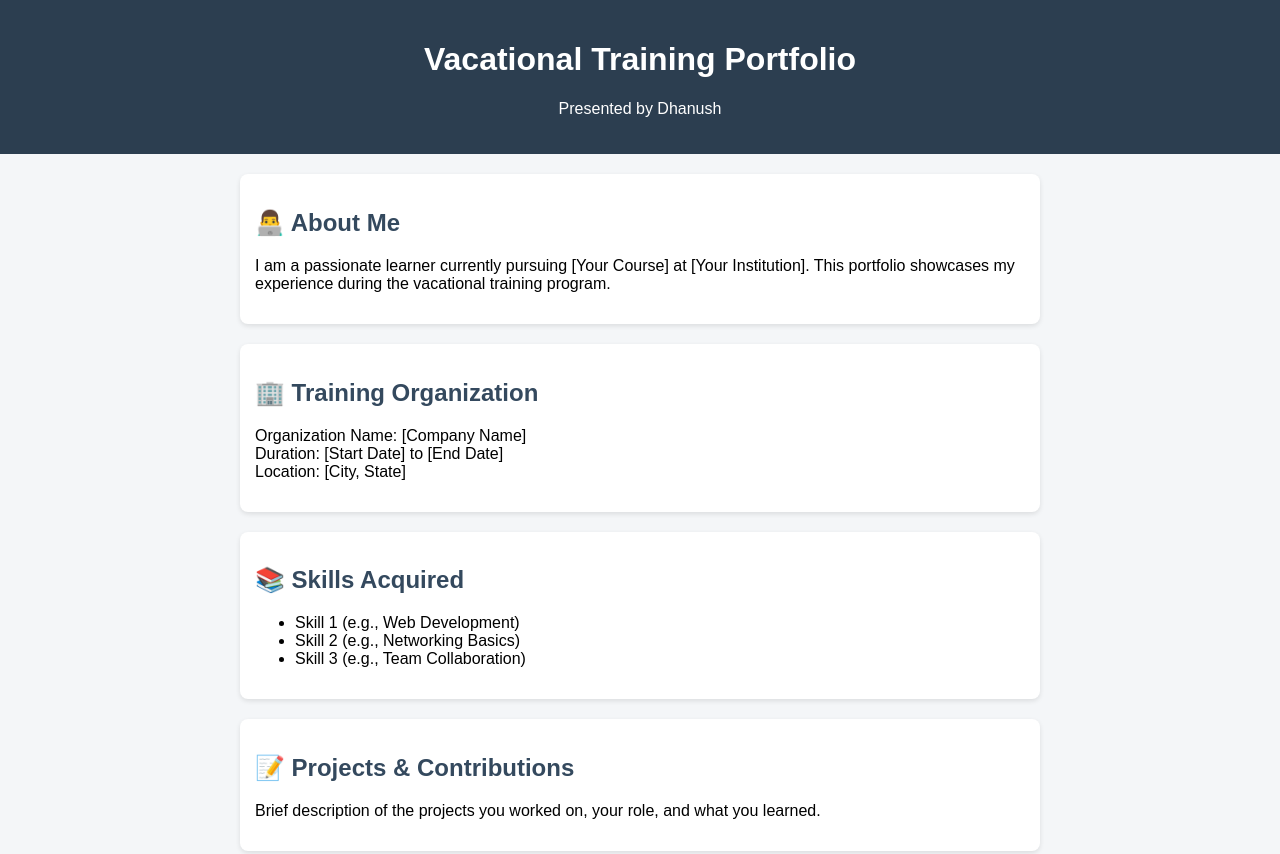
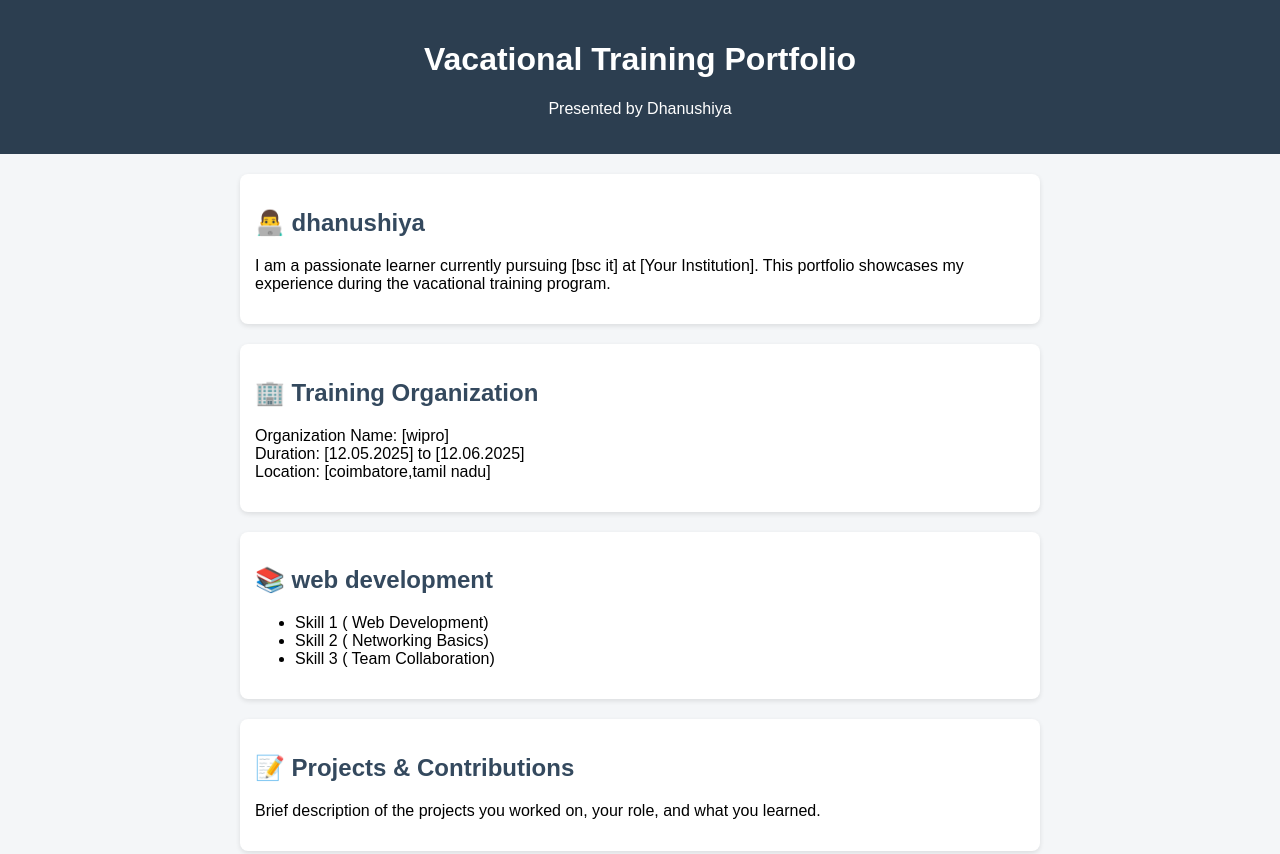
Before and after one commit to dhanushiya02/dhanushiya, a plain HTML site: page index.html in a window 1280 px wide. Shown: the top 854 px of the page. Drawn offline with Linux system fonts and the light colour scheme.

Commit message:
index.html

```diff
--- a/index.html
+++ b/index.html
@@ -43,28 +43,28 @@
 
   <header>
     <h1>Vacational Training Portfolio</h1>
-    <p>Presented by Dhanush</p>
+    <p>Presented by Dhanushiya</p>
   </header>
 
   <section>
     <div class="card">
-      <h2>👨‍💻 About Me</h2>
-      <p>I am a passionate learner currently pursuing [Your Course] at [Your Institution]. This portfolio showcases my experience during the vacational training program.</p>
+      <h2>👨‍💻 dhanushiya</h2>
+      <p>I am a passionate learner currently pursuing [bsc it] at [Your Institution]. This portfolio showcases my experience during the vacational training program.</p>
     </div>
 
     <div class="card">
       <h2>🏢 Training Organization</h2>
-      <p>Organization Name: [Company Name]<br>
-         Duration: [Start Date] to [End Date]<br>
-         Location: [City, State]</p>
+      <p>Organization Name: [wipro]<br>
+         Duration: [12.05.2025] to [12.06.2025]<br>
+         Location: [coimbatore,tamil nadu]</p>
     </div>
 
     <div class="card">
-      <h2>📚 Skills Acquired</h2>
+      <h2>📚 web development</h2>
       <ul>
-        <li>Skill 1 (e.g., Web Development)</li>
-        <li>Skill 2 (e.g., Networking Basics)</li>
-        <li>Skill 3 (e.g., Team Collaboration)</li>
+        <li>Skill 1 ( Web Development)</li>
+        <li>Skill 2 ( Networking Basics)</li>
+        <li>Skill 3 ( Team Collaboration)</li>
       </ul>
     </div>
 
@@ -85,7 +85,7 @@
   </section>
 
   <footer>
-    &copy; 2025 Dhanush | Vacational Training Portfolio
+    &copy; 2025 Dhanushiya | Vacational Training Portfolio
   </footer>
 
 </body>
```
